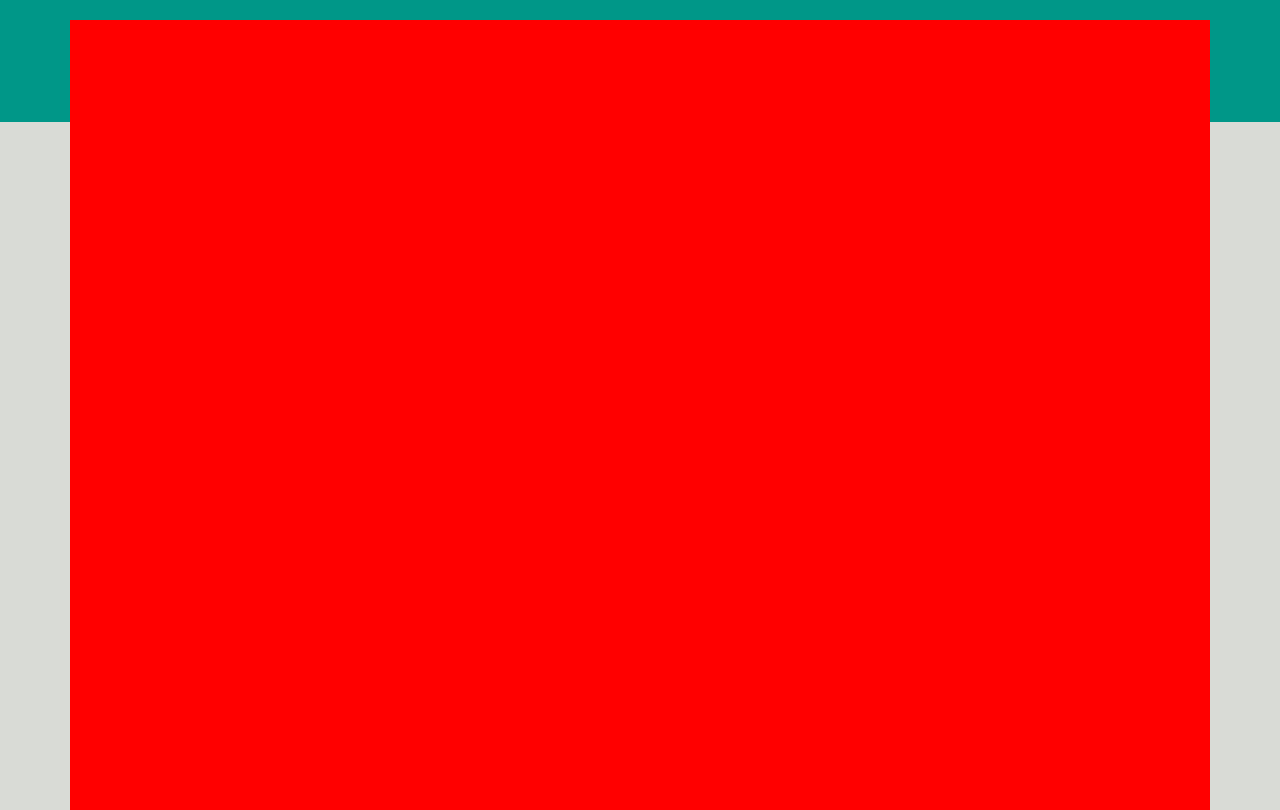
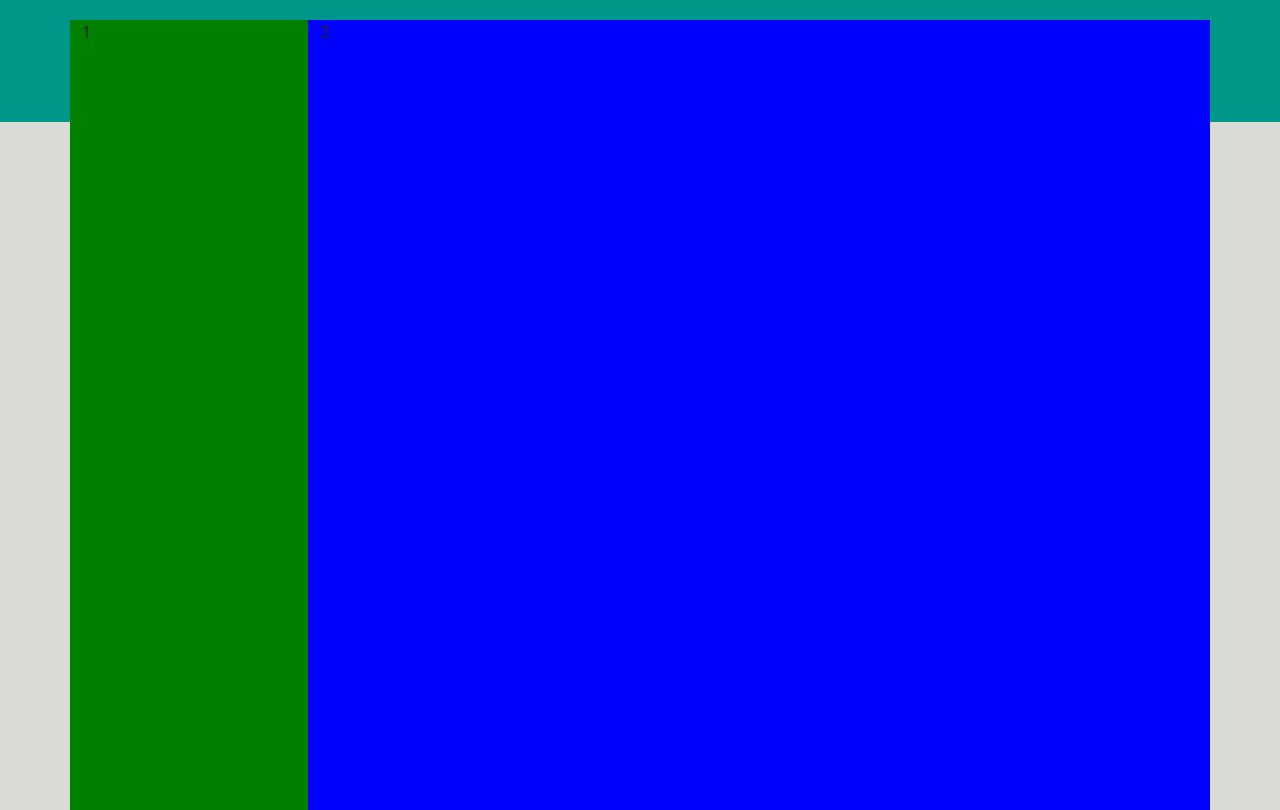
Before and after one commit to AlessandroBilli/vue-boolzapp, a plain HTML site: page milestone1/index.html in a window 1280 px wide. Drawn offline with nearby package versions, Linux system fonts and the light colour scheme.

Commit message:
feat: structure contacts and chat

```diff
--- a/milestone1/index.html
+++ b/milestone1/index.html
@@ -26,7 +26,14 @@
         <div class="green-rettangle d-flex">
 
 
-            <div class="container main-content">
+            <div class="container main-content d-flex">
+                <div class="row">
+                    <div class=" contacts col" >
+                        1
+                    </div>
+                    <div class=" chat col-4">
+                        2
+                    </div>
 
 
             </div>
--- a/milestone1/style.css
+++ b/milestone1/style.css
@@ -24,3 +24,15 @@ body{
     margin-top: 1.25rem;
     background-color: red;
 }
+
+.contacts{
+    width: 482px;
+    background-color: green;
+    height: 100%;
+}
+
+.chat {
+    width: 902px;
+    background-color: blue;
+    height: 100%;
+}
```
